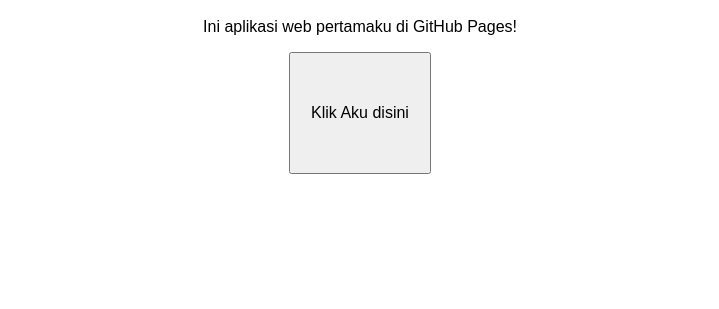
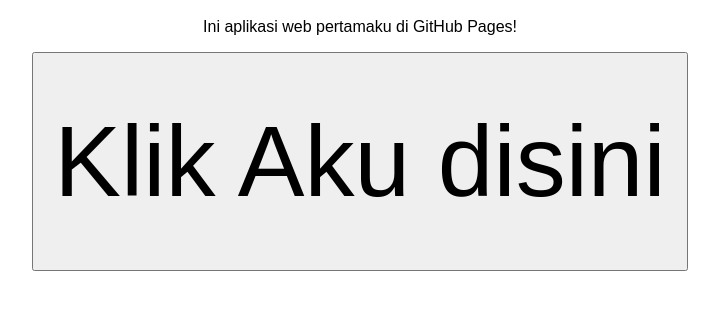
Before and after one commit to yepe-maker/my-web-app, a plain HTML site: page index.html in a window 1280 px wide. Shown: the part 91-400 px from the top of the page, without its empty margins (280-999 px from the left). Drawn offline with Linux system fonts and the light colour scheme.

Commit message:
Update style.css
ubah size font

```diff
--- a/style.css
+++ b/style.css
@@ -5,6 +5,6 @@ body {
 }
 button {
     padding: 50px 20px;
-    font-size: 16px;
+    font-size: 100px;
 
 }
```
